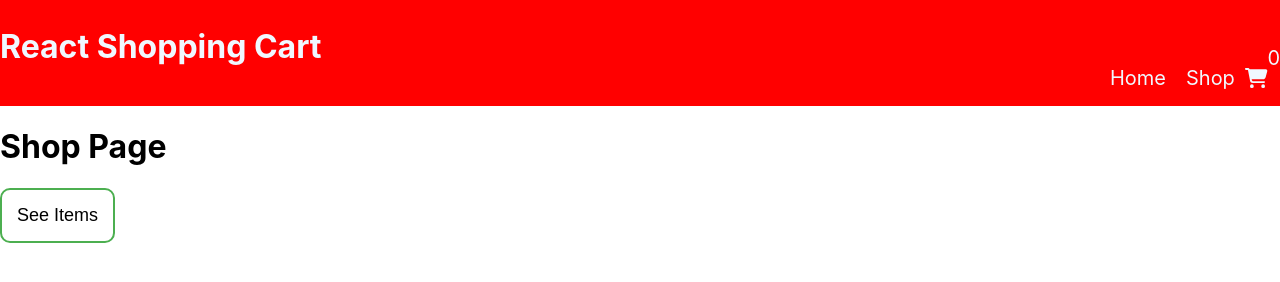
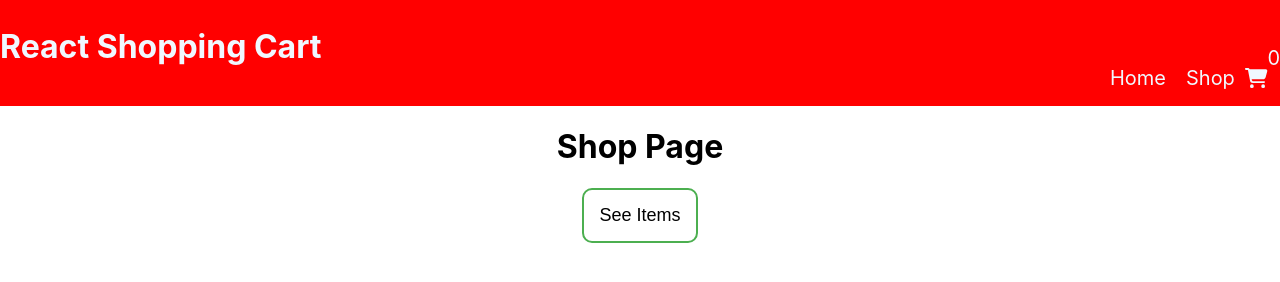
Before and after one commit to Michael-Mehta/react-shopping-cart, a React app: page /shop in a window 1280 px wide. Built offline with nearby package versions, Linux system fonts and the light colour scheme.

Commit message:
aligned main buttons and headers

```diff
--- a/src/App.css
+++ b/src/App.css
@@ -88,6 +88,11 @@ flex-direction: column;
 
 }
 
+.main-buttons {
+  display: flex;
+  justify-content: center;
+}
+
 .cart-changes .add-item {
   padding: 5px;
 
@@ -126,6 +131,10 @@ button{
 }
 
 .see-items {
+
+
+
+
   padding: 15px;
 
   border-radius: 10px;
@@ -144,3 +153,8 @@ button{
 .cart {
   color:aliceblue;
 }
+
+.main-headers {
+  display: flex;
+  justify-content: center;
+}
--- a/src/Checkout.js
+++ b/src/Checkout.js
@@ -5,7 +5,7 @@ const Checkout = ({clearCart, copy, handleRemoveEdit}) => {
   return (
     <div className="Checkout">
 
-     <h1>Checkout</h1>
+     <h1 className= "main-headers">Checkout</h1>
 
 
 
@@ -34,10 +34,11 @@ const Checkout = ({clearCart, copy, handleRemoveEdit}) => {
 </div>
 
 
+     <div className = "main-buttons">
 
-     <button onClick={clearCart} className = "see-items">Purchase items</button>
+     <button onClick={clearCart} className = "see-items" >Purchase items</button>
 
-
+    </div>
 
 
 
--- a/src/Shop.js
+++ b/src/Shop.js
@@ -22,10 +22,11 @@ const Shop = ({handleEdit, handleRemoveEdit, cards, displayCards}) => {
 
       <div className="Shop">
 
-       <h1>Shop Page</h1>
+       <h1 className="main-headers">Shop Page</h1>
 
+      <div className="main-buttons">
       <button onClick={() => displayCards()} className = "see-items">See Items</button>
-
+      </div>
       <div className="card-grid">
       {cards.map(card => (
 
```
